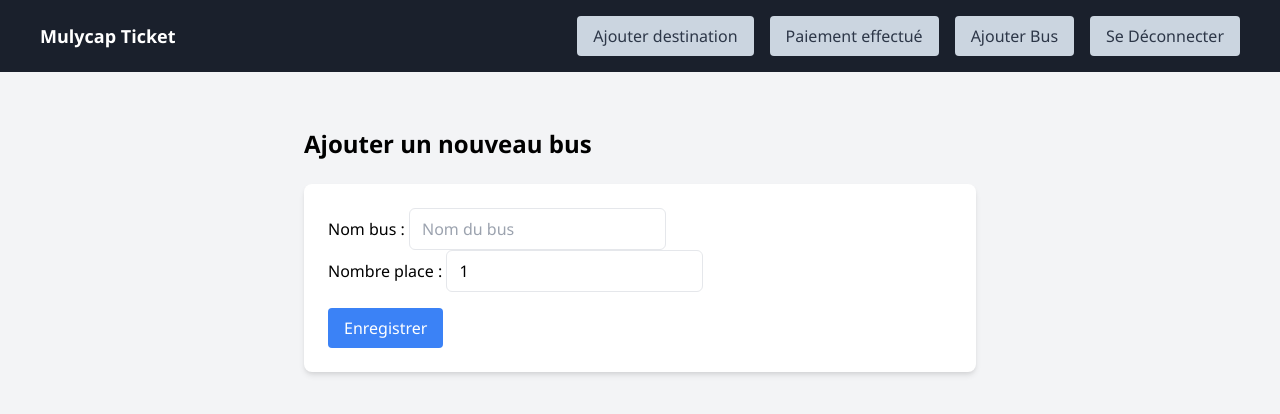
After one commit to YannickMagayane/jemima, a Django app: page /create-bus/ in a window 1280 px wide. The commit adds this page. Shown: the top 414 px of the page. Run offline with Django 5.2, Linux system fonts and the light colour scheme; a user stored in the database is signed in.

Commit message:
projet complet

```diff
--- a/billeterie/project/admin.py
+++ b/billeterie/project/admin.py
@@ -1,5 +1,5 @@
 from django.contrib import admin
-from .models import User, Destination, Ticket, Payment
+from .models import User, Destination, Ticket, Payment,Bus
 
 # Custom Admin for User
 admin.site.register(User)
@@ -13,3 +13,6 @@ admin.site.register(Ticket)
 
 # Admin for Payment
 admin.site.register(Payment)
+
+#bus
+admin.site.register(Bus)
--- a/billeterie/project/forms.py
+++ b/billeterie/project/forms.py
@@ -1,7 +1,7 @@
 from django import forms
 from django.contrib.auth.forms import UserCreationForm
 from django.contrib.auth import authenticate
-from .models import User, Destination, Ticket, Payment
+from .models import User, Destination, Ticket, Payment,Bus
 
 class LoginForm(forms.Form):
     email = forms.EmailField(
@@ -110,24 +110,38 @@ class RegisterForm(UserCreationForm):
 
 
 
-# Form for Destination
 class DestinationForm(forms.ModelForm):
     class Meta:
         model = Destination
-        fields = ('name', 'photo', 'montant')
+        fields = ('name', 'photo', 'heure_depart', 'montant', 'bus')
         widgets = {
-            'name': forms.TextInput(attrs={'class': 'border rounded-md px-3 py-2 placeholder-gray-400 focus:outline-none focus:ring focus:border-blue-300'}),
-            'photo': forms.FileInput(attrs={'class': 'form-input'}),
-            'montant': forms.NumberInput(attrs={'class': 'border rounded-md px-3 py-2 placeholder-gray-400 focus:outline-none focus:ring focus:border-blue-300'}),
+            'name': forms.TextInput(attrs={
+                'class': 'border rounded-md px-3 py-2 placeholder-gray-400 focus:outline-none focus:ring focus:border-blue-300',
+                'placeholder': 'Nom de la destination'
+            }),
+            'photo': forms.FileInput(attrs={
+                'class': 'form-input border rounded-md px-3 py-2 focus:outline-none focus:ring focus:border-blue-300'
+            }),
+            'heure_depart': forms.TimeInput(attrs={
+                'class': 'border rounded-md px-3 py-2 placeholder-gray-400 focus:outline-none focus:ring focus:border-blue-300',
+                'placeholder': 'Heure de départ',
+                'type': 'time'
+            }),
+            'montant': forms.NumberInput(attrs={
+                'class': 'border rounded-md px-3 py-2 placeholder-gray-400 focus:outline-none focus:ring focus:border-blue-300',
+                'placeholder': 'Montant'
+            }),
+            'bus': forms.Select(attrs={
+                'class': 'border rounded-md px-3 py-2 placeholder-gray-400 focus:outline-none focus:ring focus:border-blue-300'
+            }),
         }
 
 class TicketForm(forms.ModelForm):
     class Meta:
         model = Ticket
-        fields = ['departure_date', 'departure_time', 'amount_paid']
+        fields = ['departure_date', 'amount_paid']
         widgets = {
             'departure_date': forms.DateInput(attrs={'type': 'date'}),
-            'departure_time': forms.TimeInput(attrs={'type': 'time'}),
             'amount_paid': forms.NumberInput(attrs={'min': 0}),
         }
 
@@ -140,3 +154,19 @@ class PaymentForm(forms.ModelForm):
             'ticket': forms.Select(attrs={'class': 'border rounded-md px-3 py-2 placeholder-gray-400 focus:outline-none focus:ring focus:border-blue-300'}),
             'transaction_id': forms.TextInput(attrs={'class': 'border rounded-md px-3 py-2 placeholder-gray-400 focus:outline-none focus:ring focus:border-blue-300'}),
         }
+
+class BusForm(forms.ModelForm):
+    class Meta:
+        model = Bus
+        fields = ('nom_bus', 'nombre_place')
+        widgets = {
+            'nom_bus': forms.TextInput(attrs={
+                'class': 'border rounded-md px-3 py-2 placeholder-gray-400 focus:outline-none focus:ring focus:border-blue-300',
+                'placeholder': 'Nom du bus'
+            }),
+            'nombre_place': forms.NumberInput(attrs={
+                'class': 'border rounded-md px-3 py-2 placeholder-gray-400 focus:outline-none focus:ring focus:border-blue-300',
+                'placeholder': 'Nombre de places'
+            }),
+
+        }
--- a/billeterie/project/templates/base.html
+++ b/billeterie/project/templates/base.html
@@ -85,6 +85,9 @@
                     {% if user.is_superuser %}
                         <a href="{% url 'add_destination' %}" class="btn btn-secondary">Ajouter destination</a>
                         <a href="{% url 'payment_list' %}" class="btn btn-secondary">Paiement effectué</a>
+                        <a href="{% url 'create_bus' %}" class="btn btn-secondary">Ajouter Bus</a>
+
+
                     {% endif %}
                     <a href="{% url 'logout' %}" class="btn btn-secondary">Se Déconnecter</a>
                 {% else %}
--- /dev/null
+++ b/billeterie/project/templates/create_bus.html
@@ -0,0 +1,16 @@
+{% extends "base.html" %}
+
+{% block content %}
+<div class="max-w-2xl mx-auto py-8">
+  <h2 class="text-2xl font-bold mb-6">Ajouter un nouveau bus</h2>
+  <form method="post" enctype="multipart/form-data" class="bg-white p-6 rounded-lg shadow-md">
+    {% csrf_token %}
+    {{ form.as_p }}
+    <div class="mt-4">
+      <button type="submit" class="bg-blue-500 text-white px-4 py-2 rounded hover:bg-blue-700 focus:outline-none focus:ring-2 focus:ring-blue-300">
+        Enregistrer
+      </button>
+    </div>
+  </form>
+</div>
+{% endblock %}
--- a/billeterie/project/templates/destination_list.html
+++ b/billeterie/project/templates/destination_list.html
@@ -62,6 +62,7 @@
                 <div class="card-content">
                     <h2 class="card-title">{{ destination.name }}</h2>
                     <p class="card-price">FC{{ destination.montant }} </p>
+                    <p class="card-detail"><strong>Heure de départ :</strong> {{ destination.heure_depart }}</p> <!-- Ajout de l'heure de départ -->
                     <a href="{% url 'purchase_ticket' destination.id %}" class="btn-buy">Acheter billet</a>
                 </div>
             </div>
--- a/billeterie/project/urls.py
+++ b/billeterie/project/urls.py
@@ -9,5 +9,7 @@ urlpatterns = [
     path('destination/', views.add_destination, name='add_destination'),
     path('payments/', views.payment_list, name='payment_list'),
     path('destination/<int:destination_id>/purchase/', views.purchase_ticket, name='purchase_ticket'),
+    path('create-bus/', views.create_bus, name='create_bus'),
+
 
 ]
--- a/billeterie/project/views.py
+++ b/billeterie/project/views.py
@@ -1,8 +1,8 @@
 from django.shortcuts import render, redirect, get_object_or_404
 from django.contrib.auth import authenticate, login, logout
 from django.contrib.auth.decorators import login_required
-from .forms import LoginForm, RegisterForm, DestinationForm, TicketForm, PaymentForm
-from .models import User, Destination, Ticket, Payment
+from .forms import LoginForm, RegisterForm, DestinationForm, TicketForm, PaymentForm,BusForm
+from .models import User, Destination, Ticket, Payment,Bus
 from django.contrib import messages  # Importez le module messages pour afficher les messages
 from django.http import HttpResponse
 from django.template.loader import get_template
@@ -11,6 +11,8 @@ import io
 from django.contrib.auth.decorators import login_required
 from django.db.models import Q
 from datetime import datetime
+from django.utils import timezone
+
 
 
 # Vue de connexion
@@ -70,6 +72,25 @@ def add_destination(request):
         form = DestinationForm()
     return render(request, 'add_destination.html', {'form': form})
 
+
+@login_required
+def create_bus(request):
+    if request.method == 'POST':
+        form = BusForm(request.POST, request.FILES)
+        if form.is_valid():
+            form.save()
+            messages.success(request, 'Le bus a été ajouté avec succès.')
+            return redirect('create_bus')  # Remplacez 'bus_list' par le nom de votre vue de liste des bus
+        else:
+            messages.error(request, 'Veuillez corriger les erreurs ci-dessous.')
+    else:
+        form = BusForm()
+
+    return render(request, 'create_bus.html', {'form': form})
+
+
+
+
 @login_required
 def purchase_ticket(request, destination_id):
     destination = get_object_or_404(Destination, pk=destination_id)
@@ -78,51 +99,110 @@ def purchase_ticket(request, destination_id):
     if request.method == 'POST':
         ticket_form = TicketForm(request.POST)
         if ticket_form.is_valid():
-            ticket = ticket_form.save(commit=False)
-            ticket.destination = destination
-            ticket.user = user
-            ticket.save()
+            # Vérifier si l'heure de départ est supérieure à la time zone actuelle
+            now = timezone.now()
+            if destination.heure_depart > now.time():
+                # Compter les tickets existants pour cette destination et cette date
+                departure_date = ticket_form.cleaned_data['departure_date']
+                tickets = Ticket.objects.filter(destination=destination, departure_date=departure_date)
+                if tickets.count() < destination.bus.nombre_place:
+                    ticket = ticket_form.save(commit=False)
+                    ticket.destination = destination
+                    ticket.user = user
+                    ticket.is_confirmed = True
 
-            # Vérifier si le montant payé est suffisant
-            if ticket.amount_paid < destination.montant:
-                messages.error(request, "Le montant payé est insuffisant.")
-                ticket.delete()  # Supprimer le ticket non valide
+                    # Vérifier si le montant payé est suffisant
+                    if ticket.amount_paid < destination.montant:
+                        messages.error(request, "Le montant payé est insuffisant.")
+                    else:
+                        ticket.save()
+
+                        # Créer le paiement associé
+                        payment = Payment.objects.create(ticket=ticket, transaction_id="SIMULATED_TRANSACTION_ID")
+
+                        # Générer le PDF du ticket
+                        template_path = 'ticket_pdf_template.html'
+                        context = {
+                            'ticket': ticket,
+                            'destination': destination,
+                            'departure_time': destination.heure_depart,  # Ajouter l'heure de départ au contexte
+                        }
+                        template = get_template(template_path)
+                        html = template.render(context)
+
+                        # Convertir en PDF
+                        pdf_buffer = io.BytesIO()
+                        pisa_status = pisa.CreatePDF(html, dest=pdf_buffer)
+                        if pisa_status.err:
+                            return HttpResponse('Une erreur est survenue lors de la génération du PDF.')
+
+                        pdf_buffer.seek(0)  # Revenir au début du buffer
+                        ticket.pdf.save(f'ticket_{ticket.id}.pdf', pdf_buffer, save=True)
+
+                        # Réinitialiser le buffer pour la réponse
+                        pdf_buffer.seek(0)
+                        response = HttpResponse(pdf_buffer, content_type='application/pdf')
+                        response['Content-Disposition'] = f'attachment; filename="ticket_{ticket.id}.pdf"'
+                        messages.success(request, "Votre achat a été effectué avec succès !")
+                        return response  # Télécharger automatiquement le PDF
+                else:
+                    # Rechercher d'autres bus programmés pour la même destination à la même heure
+                    other_buses = Destination.objects.filter(
+                        name=destination.name,
+                        heure_depart=destination.heure_depart
+                    ).exclude(id=destination_id)
+
+                    for bus_dest in other_buses:
+                        if Ticket.objects.filter(destination=bus_dest, departure_date=departure_date).count() < bus_dest.bus.nombre_place:
+                            ticket = ticket_form.save(commit=False)
+                            ticket.destination = bus_dest
+                            ticket.user = user
+                            ticket.is_confirmed = True
+
+                            # Vérifier si le montant payé est suffisant
+                            if ticket.amount_paid < bus_dest.montant:
+                                messages.error(request, "Le montant payé est insuffisant.")
+                            else:
+                                ticket.save()
+
+                                # Créer le paiement associé
+                                payment = Payment.objects.create(ticket=ticket, transaction_id="SIMULATED_TRANSACTION_ID")
+
+                                # Générer le PDF du ticket
+                                template_path = 'ticket_pdf_template.html'
+                                context = {
+                                    'ticket': ticket,
+                                    'destination': bus_dest,
+                                    'departure_time': bus_dest.heure_depart,  # Ajouter l'heure de départ au contexte
+                                }
+                                template = get_template(template_path)
+                                html = template.render(context)
+
+                                # Convertir en PDF
+                                pdf_buffer = io.BytesIO()
+                                pisa_status = pisa.CreatePDF(html, dest=pdf_buffer)
+                                if pisa_status.err:
+                                    return HttpResponse('Une erreur est survenue lors de la génération du PDF.')
+
+                                pdf_buffer.seek(0)  # Revenir au début du buffer
+                                ticket.pdf.save(f'ticket_{ticket.id}.pdf', pdf_buffer, save=True)
+
+                                # Réinitialiser le buffer pour la réponse
+                                pdf_buffer.seek(0)
+                                response = HttpResponse(pdf_buffer, content_type='application/pdf')
+                                response['Content-Disposition'] = f'attachment; filename="ticket_{ticket.id}.pdf"'
+                                messages.success(request, "Votre achat a été effectué avec succès dans un autre bus !")
+                                return response  # Télécharger automatiquement le PDF
+
+                    messages.error(request, 'Aucun bus disponible pour cette destination et cette heure.')
             else:
-                # Créer le paiement associé
-                payment = Payment.objects.create(ticket=ticket, transaction_id="SIMULATED_TRANSACTION_ID")
-
-                # Générer le PDF du ticket
-                template_path = 'ticket_pdf_template.html'
-                context = {
-                    'ticket': ticket,
-                    'destination': destination,
-                }
-                template = get_template(template_path)
-                html = template.render(context)
-
-                # Convertir en PDF
-                pdf_buffer = io.BytesIO()
-                pisa_status = pisa.CreatePDF(html, dest=pdf_buffer)
-                if pisa_status.err:
-                    return HttpResponse('Une erreur est survenue lors de la génération du PDF.')
-
-                pdf_buffer.seek(0)  # Revenir au début du buffer
-                ticket.pdf.save(f'ticket_{ticket.id}.pdf', pdf_buffer, save=True)
-
-                # Réinitialiser le buffer pour la réponse
-                pdf_buffer.seek(0)
-                response = HttpResponse(pdf_buffer, content_type='application/pdf')
-                response['Content-Disposition'] = f'attachment; filename="ticket_{ticket.id}.pdf"'
-                messages.success(request, "Votre achat a été effectué avec succès !")
-                return response  # Télécharger automatiquement le PDF
+                messages.error(request, 'L\'heure de départ doit être supérieure à la time zone actuelle.')
         else:
             messages.error(request, "Les informations du ticket sont incorrectes. Veuillez réessayer.")
     else:
         ticket_form = TicketForm()
 
     return render(request, 'purchase_ticket.html', {'destination': destination, 'ticket_form': ticket_form})
-
-
 
 @login_required
 def payment_list(request):
```
Also changed, not shown: billeterie/project/models.py (+12 -1 lines), billeterie/project/templates/ticket_pdf_template.html (+36 -56 lines), billeterie/db.sqlite3, billeterie/media/voyage/kt.jpeg (added), billeterie/media/voyage/ville.webp (added), billeterie/project/migrations/0001_initial.py, 6 other files.
